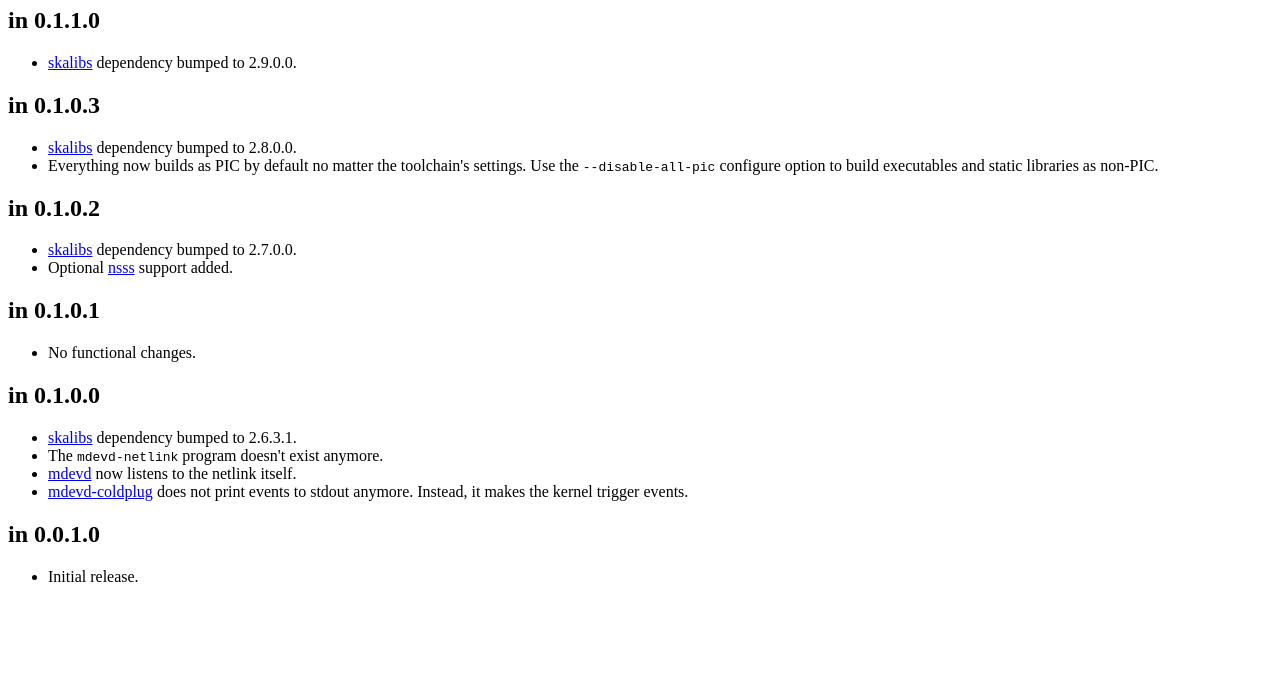
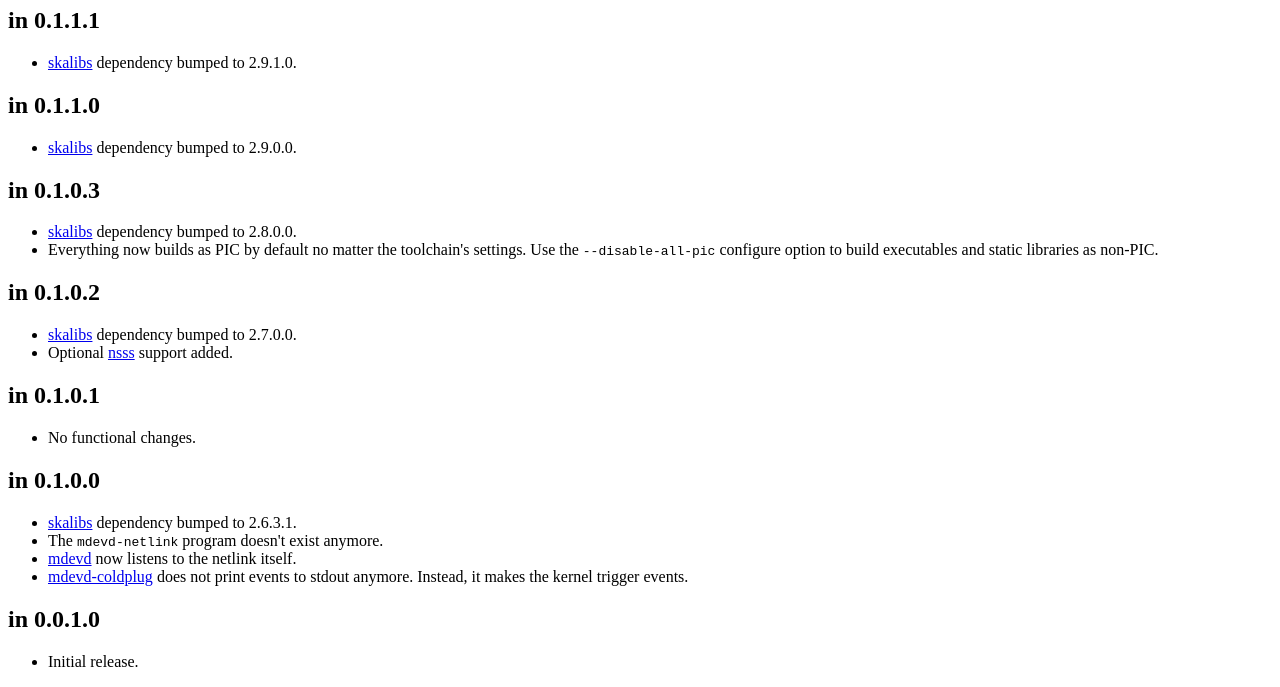
Before and after one commit to skarnet/mdevd, a plain HTML site: page doc/upgrade.html in a window 1280 px wide. Shown: the part 135-822 px from the top of the page. Before the commit the page ends 800 px from the top, so only its background shows below. Drawn offline with Linux system fonts and the light colour scheme.

Commit message:
Prepare for 0.1.1.1

```diff
--- a/doc/upgrade.html
+++ b/doc/upgrade.html
@@ -17,6 +17,13 @@
 </p>
 
 <h1> What has changed in mdevd </h1>
+
+<h2> in 0.1.1.1 </h2>
+
+<ul>
+ <li> <a href="//skarnet.org/software/skalibs/">skalibs</a>
+dependency bumped to 2.9.1.0. </li>
+</ul>
 
 <h2> in 0.1.1.0 </h2>
 
```
Also changed, not shown: doc/index.html (+2 -2 lines), 3 other files.
